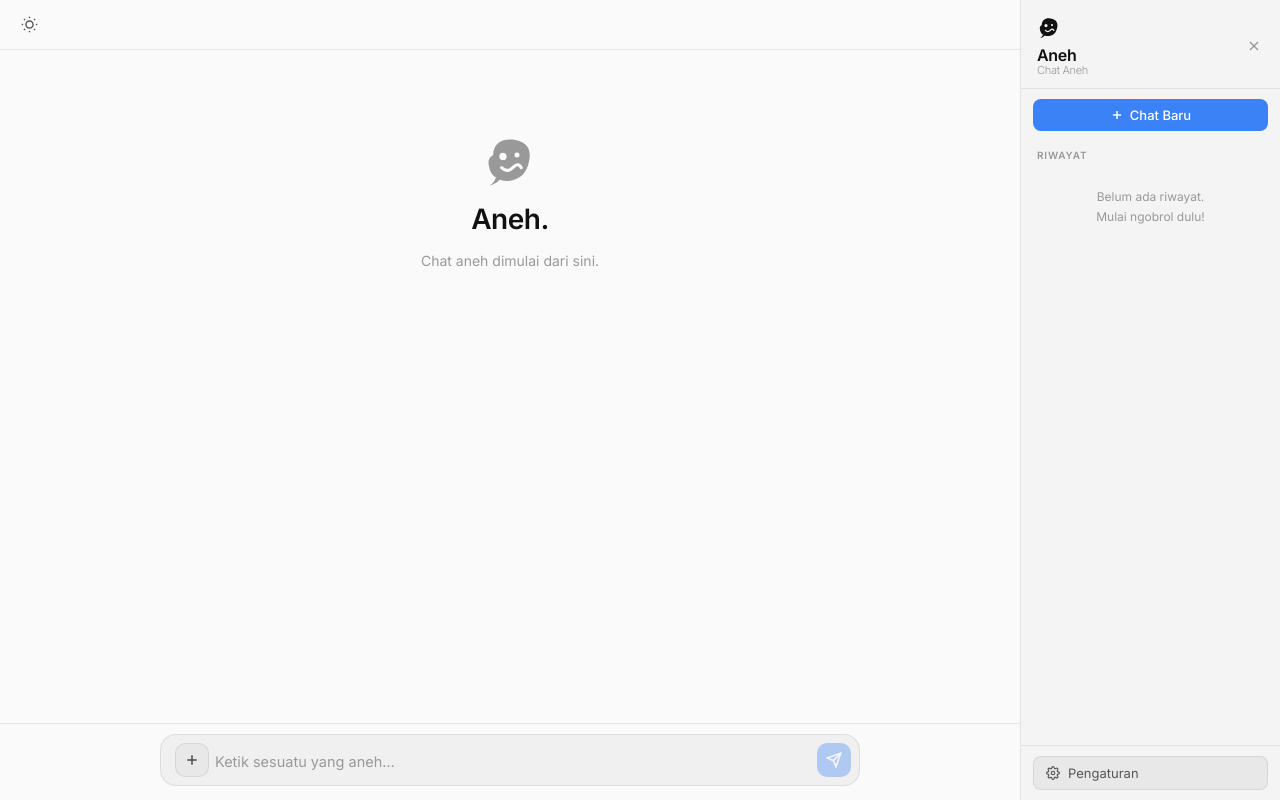
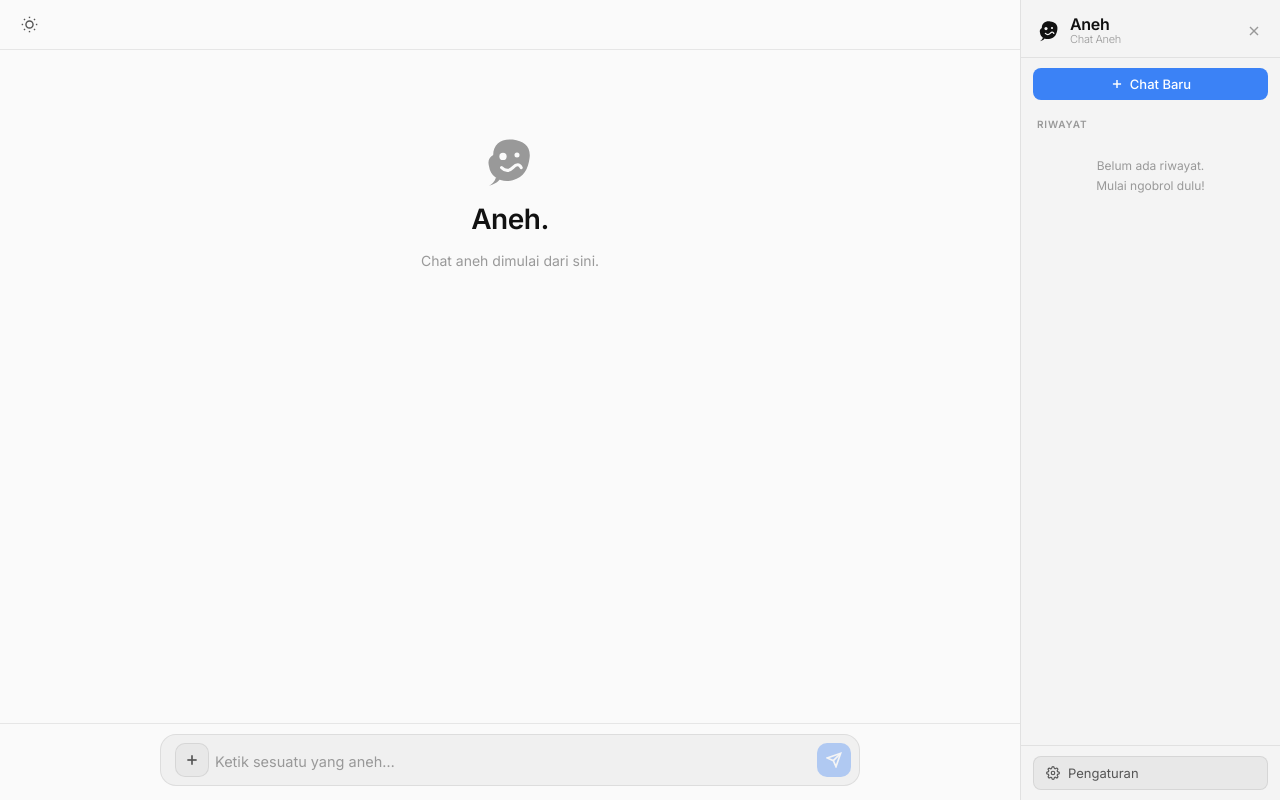
Before and after one commit to kusucpu/Aneh, a website with bundled scripts: page public/index.html in a window 1280 px wide. Built offline with nearby package versions, Linux system fonts and the light colour scheme.

Commit message:
Add styles for sidebar brand and logo

```diff
--- a/public/css/sidebar.css
+++ b/public/css/sidebar.css
@@ -19,6 +19,8 @@
   border-bottom: 1px solid var(--border);
   flex-shrink: 0;
 }
+.sidebar-brand { display: flex; align-items: center; gap: 9px; min-width: 0; }
+.logo-mark { color: var(--text); flex-shrink: 0; }
 .sidebar-logo { font-size: 16px; font-weight: 600; letter-spacing: -0.3px; color: var(--text); line-height: 1; }
 .sidebar-logo span { color: var(--text-3); font-weight: 300; font-size: 11px; display: block; margin-top: 2px; }
 .btn-sidebar-close {
```
